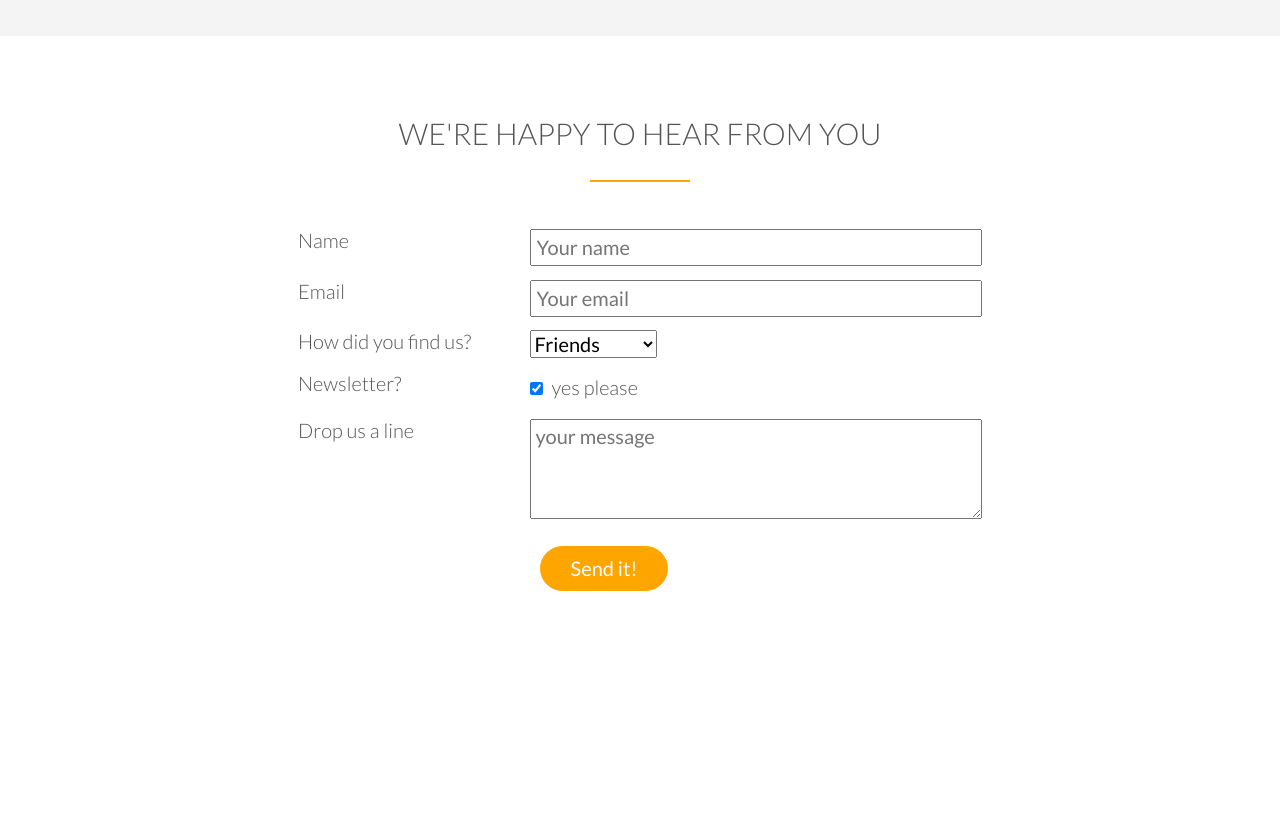
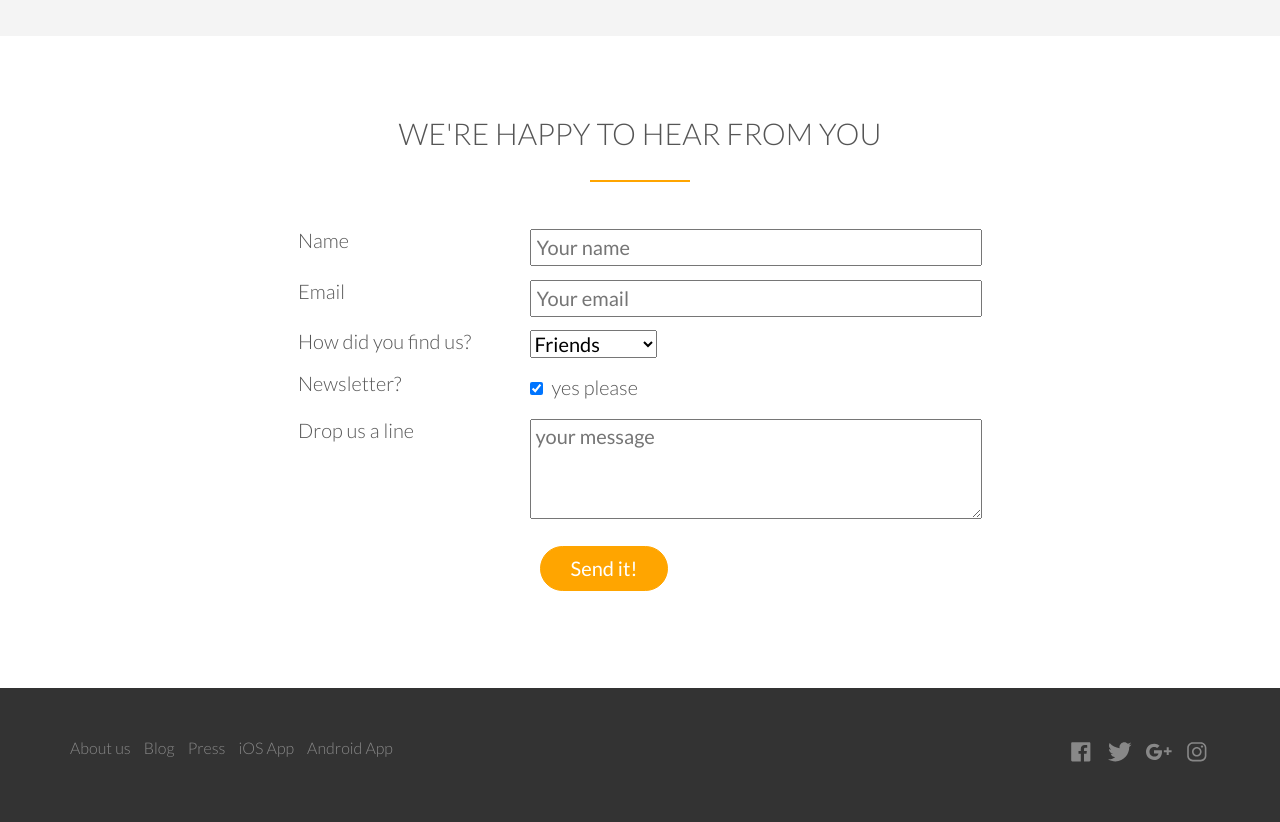
Before and after one commit to andresrgallo/food-website, a plain HTML site: page index.html in a window 1280 px wide. Shown: the part 4612-5434 px from the top of the page. Before the commit the page ends 5300 px from the top, so only its background shows below. Drawn offline with nearby package versions, Linux system fonts and the light colour scheme.

Commit message:
Add footer

```diff
--- a/index.html
+++ b/index.html
@@ -318,6 +318,30 @@
         </form>
       </div>
     </section>
+    <footer>
+      <div class="row">
+        <div class="col span-1-of-2">
+          <ul class="footer-nav">
+            <li><a href="#">About us</a></li>
+            <li><a href="#">Blog</a></li>
+            <li><a href="#">Press</a></li>
+            <li><a href="#">iOS App</a></li>
+            <li><a href="#">Android App</a></li>
+          </ul>
+        </div>
+        <div class="col span-1-of-2">
+          <ul class="social-links">
+            <li><a href="#"><ion-icon name="logo-facebook" class="facebook-logo"></ion-icon></a></li>
+            <li><a href="#"><ion-icon name="logo-twitter" class="twitter-logo"></ion-icon></a></li>
+            <li><a href="#"><ion-icon name="logo-googleplus" class="googleplus-logo"></ion-icon></a></li>
+            <li><a href="#"><ion-icon name="logo-instagram" class="instagram-logo"></ion-icon></a></li>
+          </ul>
+        </div>
+      </div>
+      <div class="row">
+        <p></p>
+      </div>
+    </footer>
   <script src="https://unpkg.com/ionicons@4.4.2/dist/ionicons.js"></script>
 </body>
 </html>
--- a/resources/css/style.css
+++ b/resources/css/style.css
@@ -439,3 +439,75 @@ textarea {
 }
 
 *:focus {outline:none}
+
+/*----- Footer -----*/
+
+footer {
+  background-color: #333;
+  padding: 40px;
+  font-size: 80%;
+}
+
+.footer-nav {
+  list-style: none;
+  float: left;
+}
+
+.social-links {
+  list-style: none;
+  float: right;
+}
+
+.footer-nav li,
+.social-links li {
+  display: inline-block;
+  margin-right: 10px;
+}
+
+.footer-nav li a:link,
+.social-links li a:link,
+.footer-nav li a:visited,
+.social-links li a:visited {
+  text-decoration: none;
+  border: none;
+  color: #888;
+}
+
+.footer-nav li a:hover,
+.social-links li a:hover,
+.footer-nav li a:active,
+.social-links li a:active {
+  color: #ddd;
+}
+
+.social-links li:last-of-type {
+  margin-right: 0;
+}
+
+.social-links li a:link,
+.social-links li a:visited {
+  font-size:160%;
+}
+
+.facebook-logo,
+.twitter-logo,
+.googleplus-logo,
+.instagram-logo {
+  transition: color 0.5s;
+}
+
+.facebook-logo:hover {
+  color: #3b5998;
+}
+
+.twitter-logo:hover {
+  color: #55acee;
+}
+
+.googleplus-logo:hover {
+  color: #dd4b39;
+}
+
+.instagram-logo:hover {
+  color: #e95950;
+}
```
Also changed, not shown: 2 other files.
